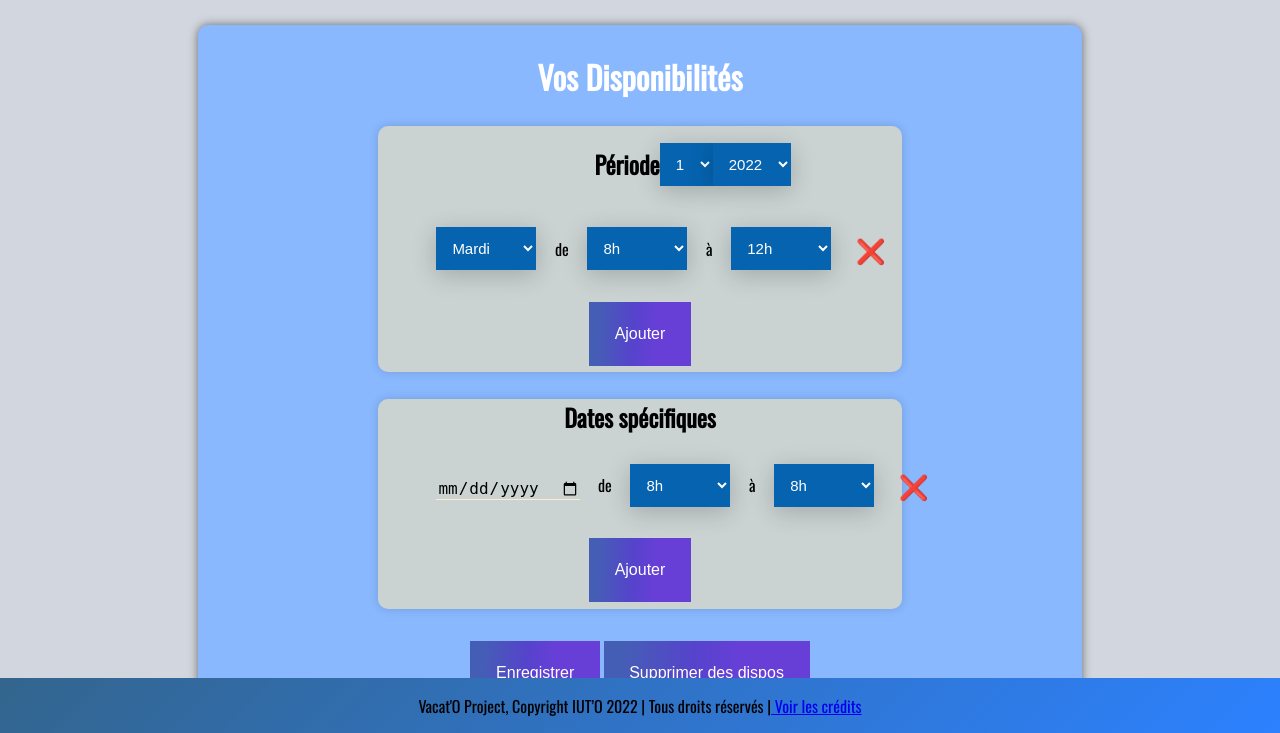
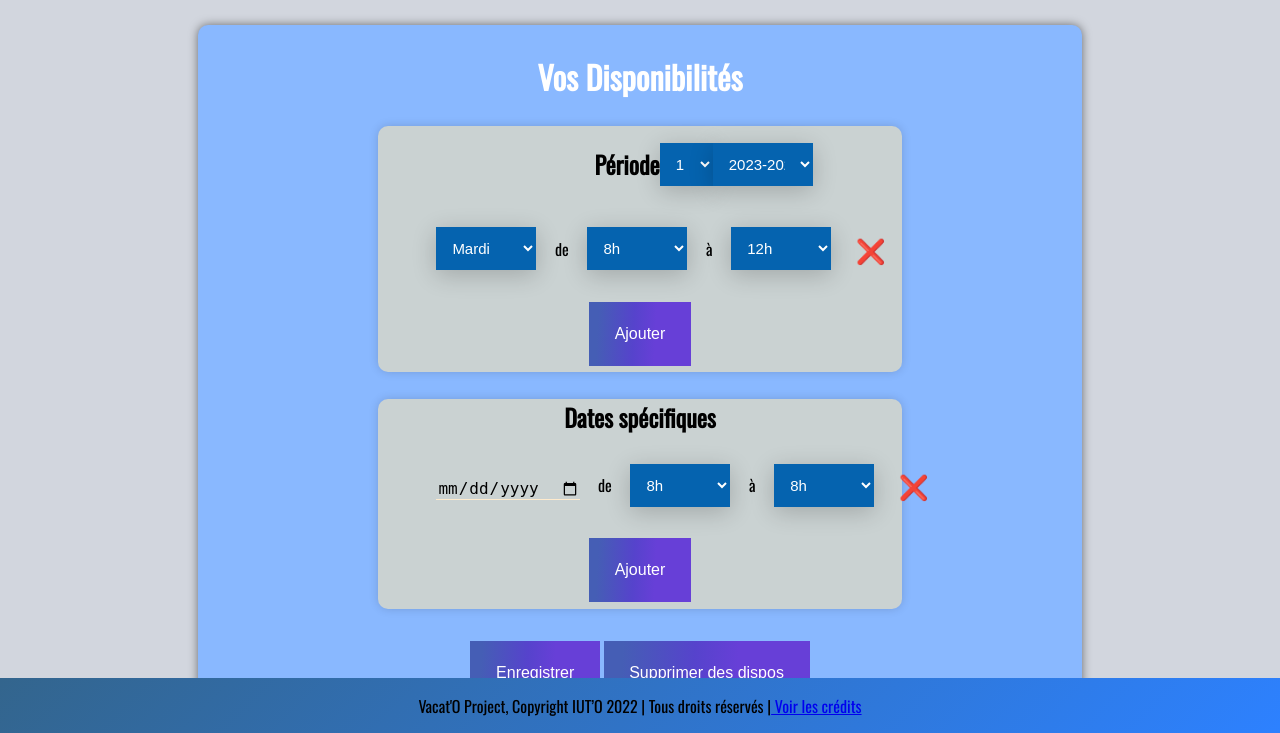
Before and after one commit to NathanBourdere/SAE3.05_grp_NathanBourdere_2A, a Python web app: template app/templates/disponibilites.html in a window 1280 px wide. Shown: the part 66-799 px from the top of the page. Run offline with Jinja, Linux system fonts and the light colour scheme; the template is opened without the code that fills it, so the values that code supplies are empty.

Commit message:
Changement du format des dates.

```diff
--- a/app/templates/disponibilites.html
+++ b/app/templates/disponibilites.html
@@ -25,17 +25,16 @@
                         <option value="4">4</option>
                     </select>
                     <select id="pimpSelectDispo" name="annee">
-                        <option value="2022">2022</option>
-                        <option value="2023">2023</option>
-                        <option value="2024">2024</option>
-                        <option value="2025">2025</option>
-                        <option value="2026">2026</option>
-                        <option value="2027">2027</option>
-                        <option value="2028">2028</option>
-                        <option value="2029">2029</option>
-                        <option value="2030">2030</option>
-                        <option value="2031">2031</option>
-                        <option value="2032">2032</option>
+                        <option value="2023">2023-2024</option>
+                        <option value="2024">2024-2025</option>
+                        <option value="2025">2025-2026</option>
+                        <option value="2026">2026-2027</option>
+                        <option value="2027">2027-2028</option>
+                        <option value="2028">2028-2029</option>
+                        <option value="2029">2029-2030</option>
+                        <option value="2030">2030-2031</option>
+                        <option value="2031">2031-2032</option>
+                        <option value="2032">2032-2033</option>
                     </select>
                 </div>
 
```
